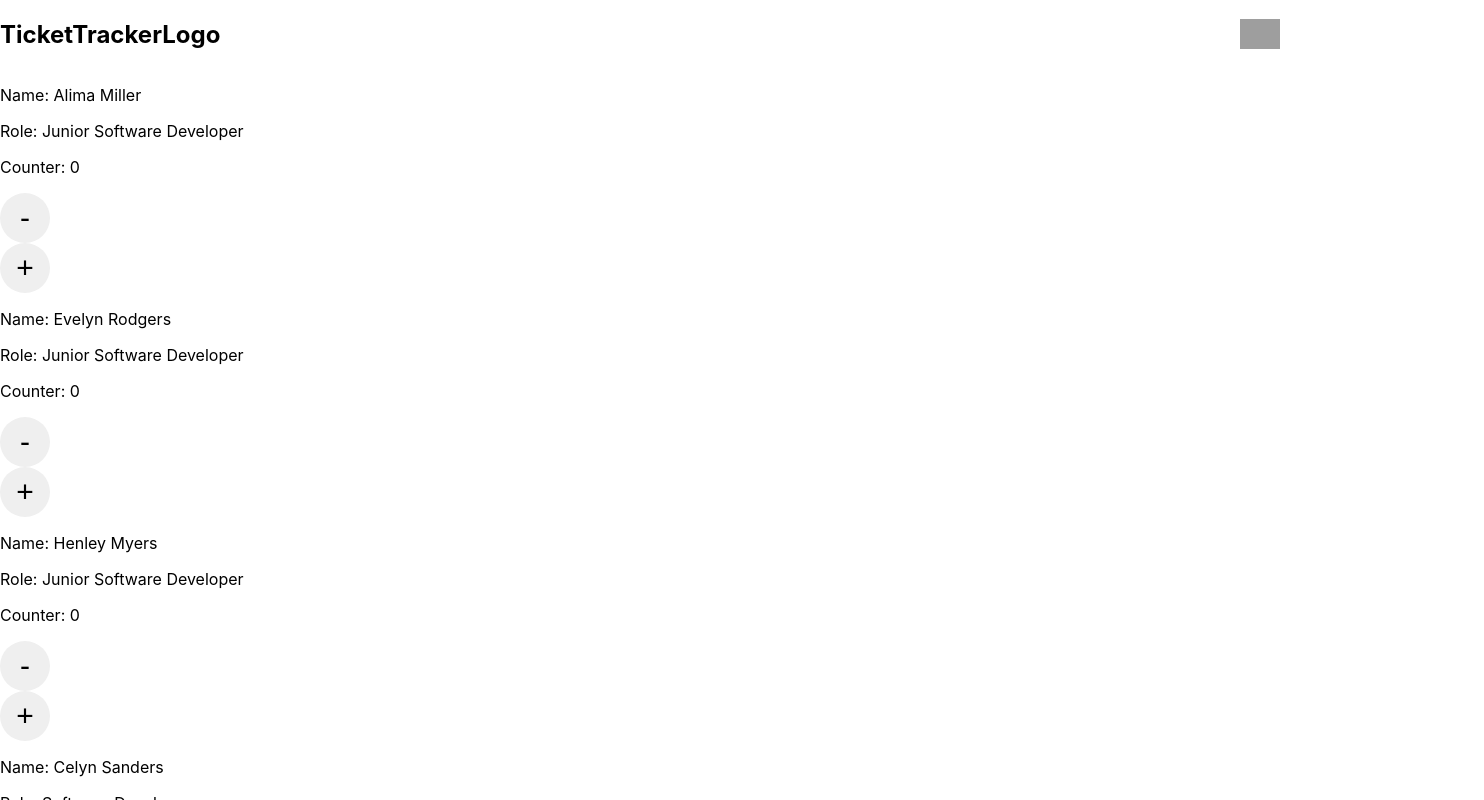
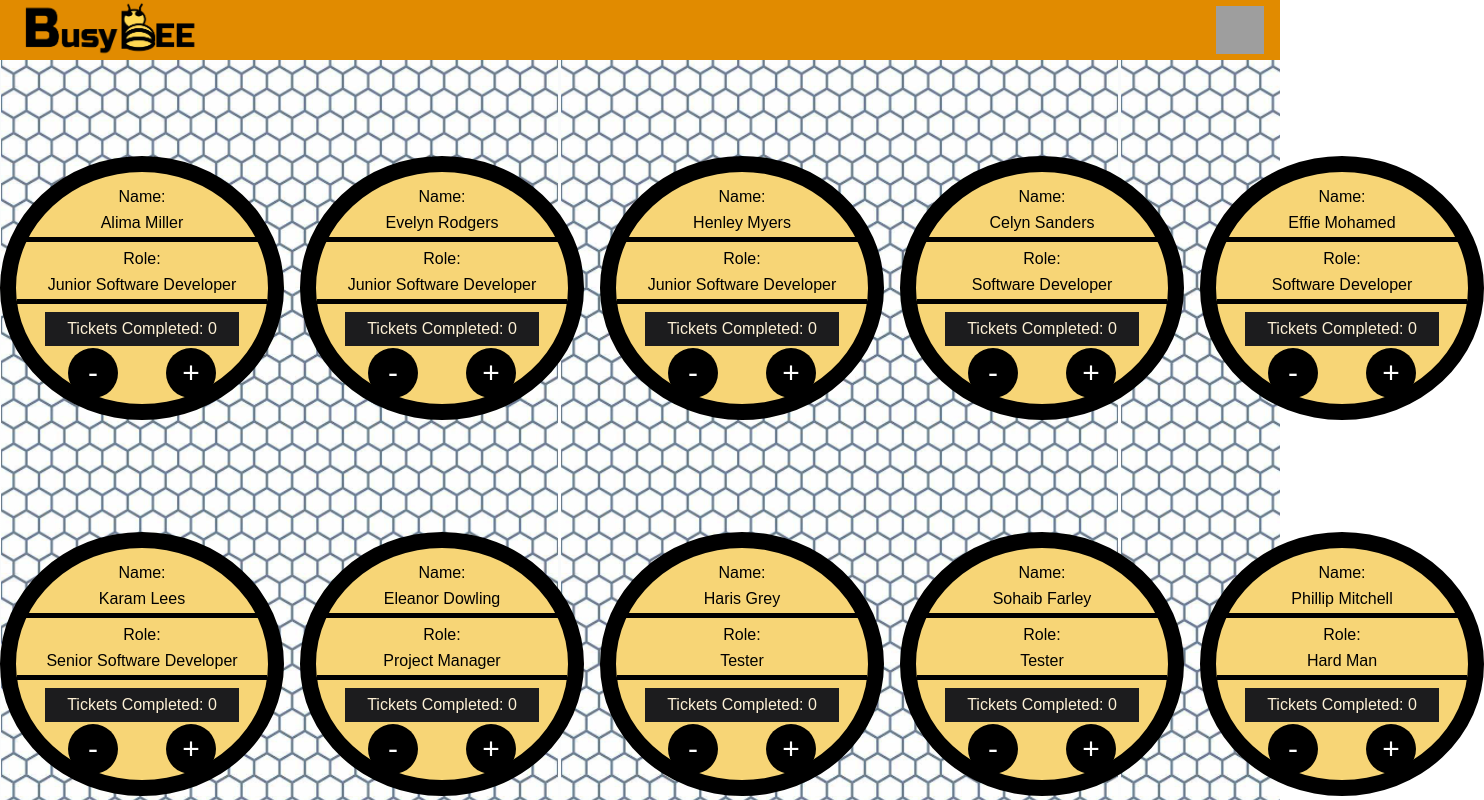
Before and after one commit to Roscoe00/ticketTracker, a React (Create React App) app in the folder ticket-tracker/: page / in a window 1280 px wide. Shown: the top 800 px of the page, 1484 px wide, since content can reach past the window. Built offline with nearby package versions, Linux system fonts and the light colour scheme; grey boxes are pictures that could not be loaded.

Commit message:
basic stylings applied

```diff
--- a/ticket-tracker/src/App.jsx
+++ b/ticket-tracker/src/App.jsx
@@ -2,14 +2,16 @@ import "./App.scss";
 import Nav from "./components/Nav/Nav"
 import team from "./data/users"
 import UserTile from "./components/UserTile/UserTile"
-import CompletedTile from "./components/CompletedTile/CompletedTile"
+import CompletedTiles from "./components/CompletedTile/CompletedTile"
 
 
 const App = () => {
   return (
     <>
     <Nav />
-    <CompletedTile />
+    <div  className="all-tiles">
+    <CompletedTiles/>
+    </div>
    </>
   )
 };
--- a/ticket-tracker/src/App.scss
+++ b/ticket-tracker/src/App.scss
@@ -1,6 +1,18 @@
 @use "./assets/sass/_variables.scss" as *;
 
 *{
-   margin: none;
-   padding:none;
+   margin: 0;
+   padding:0;
+   font-size:16px;
+   font-family: $font;
 }
+
+
+.all-tiles{
+   background-image: url("./assets/images/hexagon.PNG");
+   display: grid;
+   grid-template-columns: 1fr 1fr 1fr 1fr 1fr;
+   justify-items: center;
+   gap:1rem;
+   padding-bottom: 10rem;
+}
--- a/ticket-tracker/src/assets/sass/_variables.scss
+++ b/ticket-tracker/src/assets/sass/_variables.scss
@@ -1,2 +1,9 @@
-$color-minus:#eb4034;
-$color-plus:#25ba20;
+$display-color:#1c1c1e;
+$ticket-color:#f7d576;
+$button-active:#bfbdc1;
+
+
+$background-color:#fef1d5;
+$navBackground-color:#E18B00;
+
+$font: 'PT Sans', sans-serif;
--- a/ticket-tracker/src/components/Button/Button.scss
+++ b/ticket-tracker/src/components/Button/Button.scss
@@ -7,10 +7,15 @@
    min-height: 50px;
    text-align: center;
    font-size: 30px;
-   &.button--minus{
-      background-color: $color-minus;
-   }
-   &.button--plus{
-      background-color: $color-plus;
-   }
+   background-color: black;
+   color:white;
 }
+
+button:hover{
+   border: 5px solid $navBackground-color;
+}
+
+button:active{
+   border: 5px solid $navBackground-color;
+   background-color: $button-active;
+}
--- a/ticket-tracker/src/components/CompletedTile/CompletedTile.jsx
+++ b/ticket-tracker/src/components/CompletedTile/CompletedTile.jsx
@@ -2,11 +2,11 @@ import "./CompletedTile.scss";
 import UserTile from "../UserTile/UserTile";
 import team from "../../data/users"
 
-const CompletedTile = () =>{
+const CompletedTiles = () =>{
 
    // console.log(user.name)
    const UserTilesJSX = team.map((user)=>(
-      <div key={user.id}>
+      <div className="completed-tile" key={user.id}>
          <UserTile userName={user.name} userRole={user.role} />
       </div>
    ));
@@ -15,4 +15,4 @@ const CompletedTile = () =>{
    </>)
 }
 
-export default CompletedTile
+export default CompletedTiles
--- a/ticket-tracker/src/components/CompletedTile/CompletedTile.scss
+++ b/ticket-tracker/src/components/CompletedTile/CompletedTile.scss
@@ -0,0 +1,13 @@
+@use "../../assets/sass/variables" as *;
+
+
+.completed-tile {
+   display: inline-block;
+   margin-top: 6rem;
+   border: 1rem solid black ;
+   border-radius: 100%;
+   width:220px;
+   height:200px;
+   padding:1rem;
+   background-color: $ticket-color;
+}
--- a/ticket-tracker/src/components/CounterTile/CounterTile.jsx
+++ b/ticket-tracker/src/components/CounterTile/CounterTile.jsx
@@ -18,11 +18,11 @@ const CounterTile =()=>{
     }
 
      return (<div className="tile__counter">
-         <p className="tile__counter-nubmer">Counter: {counter}</p>
-         <div onClick={handleDecrement}>
+         <p className="tile__counter--number">Tickets Completed: {counter}</p>
+         <div className="tile__counter--button" onClick={handleDecrement}>
          <Button  buttonText="-" isMinus={true} />
          </div>
-         <div onClick={handleIncrement}>
+         <div className="tile__counter--button" onClick={handleIncrement}>
          <Button onClick={handleIncrement}  buttonText="+" isMinus={false} />
          </div>
      </div>
--- a/ticket-tracker/src/components/CounterTile/CounterTile.scss
+++ b/ticket-tracker/src/components/CounterTile/CounterTile.scss
@@ -1 +1,20 @@
 @use "../../assets/sass/_variables.scss" as *;
+
+.tile__counter{
+   display: inline-grid;
+   grid-template-columns: 6rem 6rem;
+   text-align: center;
+   gap:2px;
+   &--number{
+      grid-column: 1 / span 2;
+      text-align: center;
+      display:inline-block;
+      min-width: 10rem;
+      padding: 0.5rem 1rem;
+      background-color:$display-color;
+      color: $background-color;
+   }
+   &--button{
+      display:inline-block;
+   }
+}
--- a/ticket-tracker/src/components/Nav/Nav.jsx
+++ b/ticket-tracker/src/components/Nav/Nav.jsx
@@ -1,9 +1,10 @@
 import "./Nav.scss";
 import settings from "../../assets/images/settings-icon.png";
+import logo from "../../assets/images/bee_logo.PNG"
 
-const Nav =(props)=>{
+const Nav =()=>{
      return <nav className="nav">
-        <h1 className="nav__title">TicketTrackerLogo</h1>
+        <img className="nav__logo" src={logo} alt="Busy Bee logo"/>
         <img className="nav__item" src={settings} alt="settings icon" />
      </nav>
 };
--- a/ticket-tracker/src/components/Nav/Nav.scss
+++ b/ticket-tracker/src/components/Nav/Nav.scss
@@ -4,7 +4,16 @@
    display: flex;
    align-items: center;
    justify-content: space-between;
+   background-color: $navBackground-color;
+
+   padding:0 1rem;
+   &__logo{
+      height: 60px;
+      width: 185px;
+   }
    &__item {
-      height: 30px;
+      height: 3rem;
+      width: 3rem;
+
     }
 }
--- a/ticket-tracker/src/components/UserTile/UserTile.jsx
+++ b/ticket-tracker/src/components/UserTile/UserTile.jsx
@@ -3,13 +3,13 @@ import CounterTile from "../CounterTile/CounterTile"
 
 const UserTile = props =>{
      const {userName,userRole} = props;
-console.log(userName)
-console.log(userRole)
 
      return (
-          <div>
-     <p>Name: {userName} </p>
-          <p>Role: {userRole}</p>
+     <div className="tile">
+          <p className="tile__name">Name: </p>
+          <p className="tile__user"> {userName} </p>
+          <p className="tile__name">Role:</p>
+          <p className="tile__user">{userRole}</p>
           <CounterTile/>
      </div>
      )
--- a/ticket-tracker/src/components/UserTile/UserTile.scss
+++ b/ticket-tracker/src/components/UserTile/UserTile.scss
@@ -0,0 +1,17 @@
+@use "../../assets/sass/variables" as *;
+
+.tile {
+   display: flex;
+   flex-direction: column;
+   align-items: center;
+   gap: 0.5rem;
+   & p {
+      display: inline-block;
+   }
+   &__user {
+      border-bottom: 5px solid black;
+      width:250px;
+      text-align: center;
+      padding-bottom: 5px;
+   }
+}
```
Also changed, not shown: ticket-tracker/src/assets/images/bee_logo.PNG (added), ticket-tracker/src/assets/images/hexagon.PNG (added).
